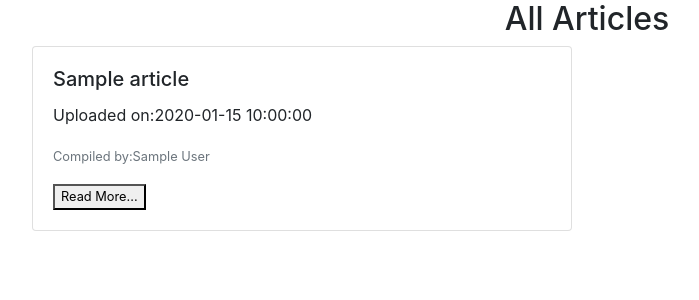
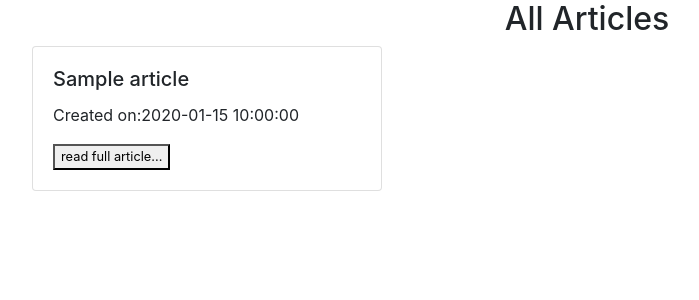
Before and after one commit to Charmain-Bonareri/People-News, a Flask app: template app/templates/articles.html in a window 1280 px wide. Shown: the part 56-356 px from the top of the page, without its empty margins (53-752 px from the left). Run offline with Flask 2, Linux system fonts and the light colour scheme; the template is opened without the code that fills it: most values are stand-ins (such as "Sample title", 1, 10 or a date in 2020); some libraries are stand-ins or nearby versions.

Commit message:
Changed styling of articles card body.

```diff
--- a/app/templates/macros.html
+++ b/app/templates/macros.html
@@ -36,16 +36,15 @@
 
     {% for articles in articles_list %}
 
-    <div class="col-md-6">
-        <div class="card">
+    <div class="col-md-4">
+        <div class="card" height="300" width="600">
             {% if articles.urlToImage %}
-            <img src="{{ articles.content }}" height="400" width="500" alt="{{ articles.title | truncate(10) }}">
+            <img src="{{ articles.content }}"  alt="{{ articles.title | truncate(12) }}">
             {% endif %}
           <div class="card-body">
             <h5 class="card-title">{{ articles.title }}</h5>
-            <p class="card-text">Uploaded on:{{ articles.publishedAt}} </p>
-            <p class="card-text"><small class="text-muted">Compiled by:{{ articles.author}}</small></p>
-            <p class="card-text"><small class="text-muted"><a href="{{ articles.url }}"><button>Read More...</button></a></small></p>
+            <p class="card-text">Created on:{{ articles.publishedAt}} </p>
+            <p class="card-text"><small class="text-muted"><a href="{{ articles.url }}"><button>  read full article...</button></a></small></p>
 
           </div>
         </div>
```
